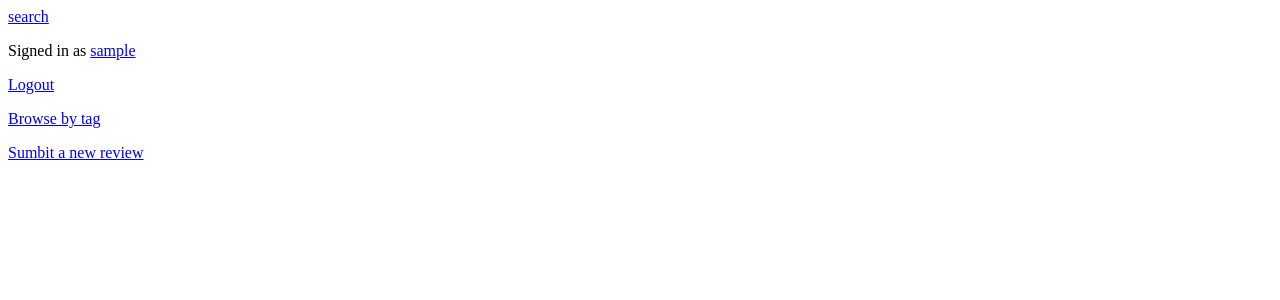
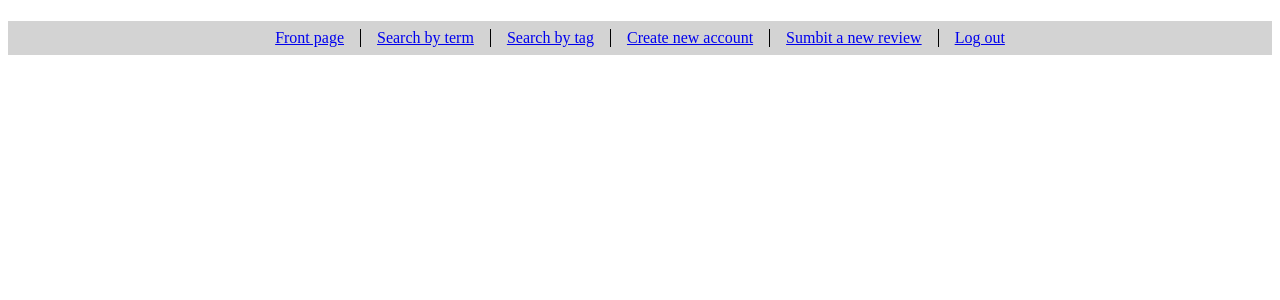
Before and after one commit to jerbjork/book-reviews, a Flask app: page / in a window 1280 px wide. Shown: the top 300 px of the page. Run offline with Flask 3, Linux system fonts and the light colour scheme; the visitor is signed in with stand-in values (Sample User, id 1).

Commit message:
Add page template

```diff
--- /dev/null
+++ b/static/main.css
@@ -0,0 +1,41 @@
+header {
+    background-color: black;
+    color: red;
+    padding: 1em;
+    margin: 0.5em 0;
+  }
+
+  .nav {
+    background-color: lightgrey;
+    padding: 0.5em;
+    margin: 0.5em 0;
+  }
+
+  .content {
+    background-color: white;
+    padding: 1em;
+    margin: 0.5em 0;
+  }
+
+nav {
+    text-align: center;
+  }
+
+  nav ul {
+    padding: 0;
+    margin: 0;
+  }
+
+  nav li {
+    display: inline-block;
+    padding: 0 1em;
+    margin: 0;
+  }
+
+  nav li:not(:last-of-type) {
+    border-right: 1px solid black;
+  }
+
+nav li:not(:first-of-type) {
+    margin-left: -0.25em;
+  }
--- a/templates/index.html
+++ b/templates/index.html
@@ -1,47 +1,7 @@
-<!DOCTYPE html>
-<html>
+{% extends "layout.html" %}
 
-<head>
-  <title>Login</title>
-</head>
+{% block title %}Book reviews{% endblock %}
 
-<body>
-  <a href="search">search</a>
-  {% if session.username %}
-  <p>
-    Signed in as <a href="/user/{{session.user_id}}">{{ session.username }}
-  </p>
-  <p>
-    <a href="/logout">Logout</a>
-  </p>
-  <p>
-    <a href="/browse">Browse by tag</a>
-  </p>
+{% block content %}
 
-  <p>
-  <a href="/add_review"> Sumbit a new review</a>
-  </p>
-
-  {% else %}
-  <p>
-    <a href="/browse">Browse by tag</a>
-  </p>
-  <p>
-    <a href="/register">Create new account</a>
-  </p>
-
-  <form action="/login" method="post">
-    <p>
-      Username: <br />
-      <input type="text" name="username" />
-    </p>
-    <p>
-      Password: <br />
-      <input type="password" name="password" />
-    </p>
-    <input type="submit" value="Log in" />
-  </form>
-  {% endif %}
-
-</body>
-</html>
+{% endblock %}
--- /dev/null
+++ b/templates/layout.html
@@ -0,0 +1,36 @@
+<!DOCTYPE html>
+<html>
+
+<head>
+  <title>{% block title %}{% endblock %}</title>
+  <link rel="stylesheet" href="/static/main.css">
+</head>
+
+<body>
+  <div class="header">
+    <h1></h1>
+  </div>
+
+  <div class="nav">
+    <nav>
+      <ul>
+        <li><a href="/">Front page</a></li>
+        <li><a href="/search">Search by term</a></li>
+        <li><a href="/browse">Search by tag</a></li>
+        <li><a href="/register">Create new account</a></li>
+        {% if session.user_id %}
+        <li><a href="/add_review"> Sumbit a new review</a></li>
+        <li><a href="/logout">Log out</a></li>
+        {% else %}
+        <li><a href="/login">Log in</a></li>
+        {% endif %}
+      </ul>
+    </nav>
+  </div>
+
+  <div class="content">
+    {% block content %}{% endblock %}
+  </div>
+</body>
+
+</html>
```
